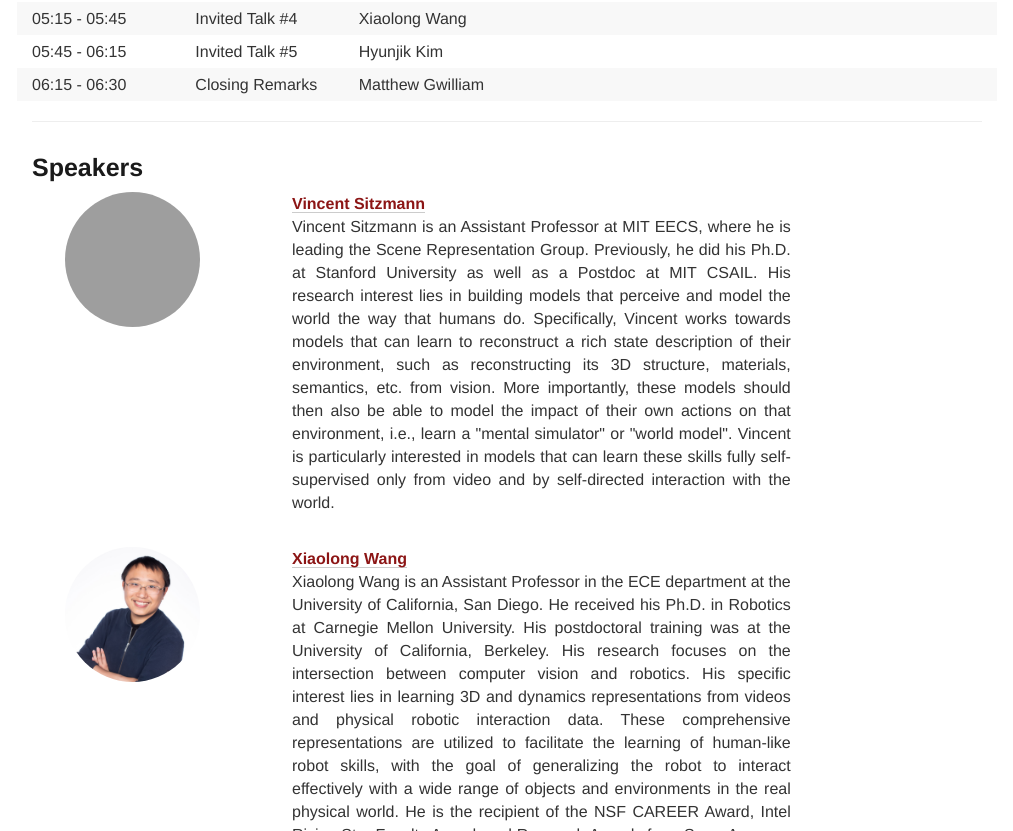
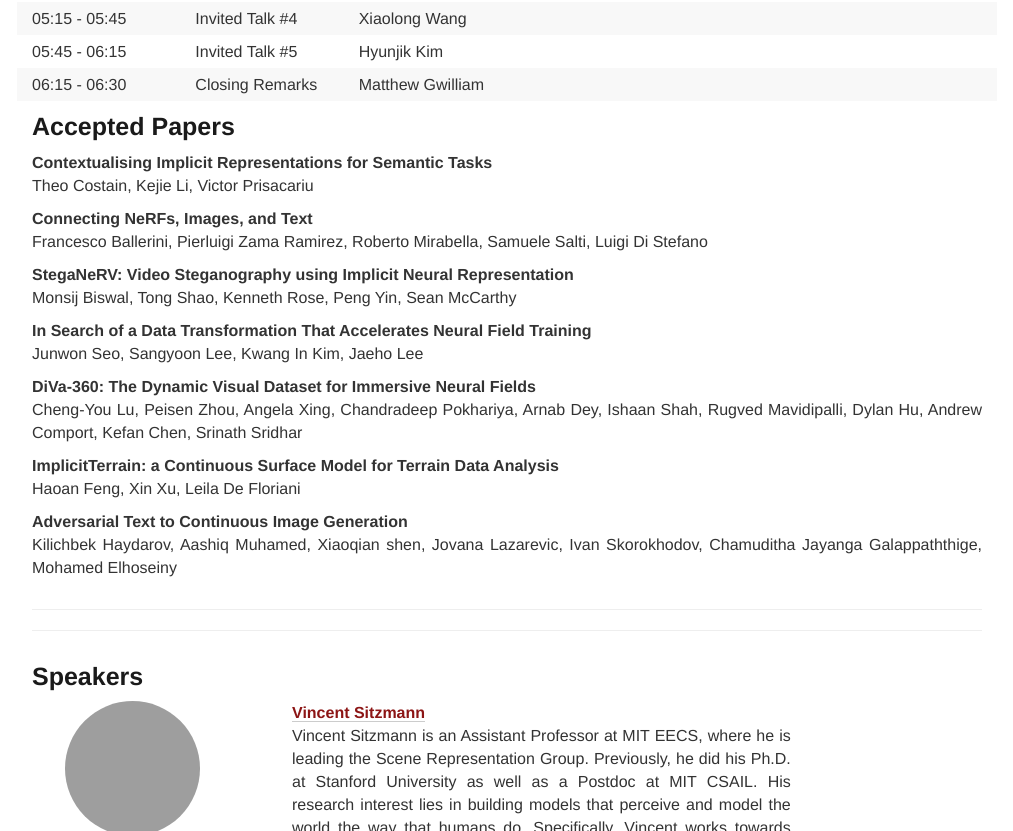
Before and after one commit to inrv/inrv.github.io, a plain HTML site: page index.html in a window 1280 px wide. Shown: the part 2169-3000 px from the top of the page, without its empty margins (133-1146 px from the left). Drawn offline with nearby package versions, Linux system fonts and the light colour scheme; grey boxes are pictures that could not be loaded.

Commit message:
add accepted papers

```diff
--- a/index.html
+++ b/index.html
@@ -390,6 +390,36 @@
         </div>
       </div>
 
+      <!-- Accepted Papers -->
+      <p><a class="anchor" id="accepted"></a></p>
+      <div class="row">
+        <div class="col-xs-12">
+          <h2>Accepted Papers</h2>
+          <p><b>Contextualising Implicit Representations for Semantic Tasks</b><br>
+          Theo Costain, Kejie Li, Victor Prisacariu
+          </p>
+          <p><b>Connecting NeRFs, Images, and Text</b><br>
+          Francesco Ballerini, Pierluigi Zama Ramirez, Roberto Mirabella, Samuele Salti, Luigi Di Stefano
+          </p>
+          <p><b>StegaNeRV: Video Steganography using Implicit Neural Representation</b><br>
+          Monsij Biswal, Tong Shao, Kenneth Rose, Peng Yin, Sean McCarthy
+          </p>
+          <p><b>In Search of a Data Transformation That Accelerates Neural Field Training</b><br>
+          Junwon Seo, Sangyoon Lee, Kwang In Kim, Jaeho Lee
+          </p>
+          <p><b>DiVa-360: The Dynamic Visual Dataset for Immersive Neural Fields</b><br>
+          Cheng-You Lu, Peisen Zhou, Angela Xing, Chandradeep Pokhariya, Arnab Dey, Ishaan Shah, Rugved Mavidipalli, Dylan Hu, Andrew Comport, Kefan Chen, Srinath Sridhar
+          </p>
+          <p><b>ImplicitTerrain: a Continuous Surface Model for Terrain Data Analysis</b><br>
+          Haoan Feng, Xin Xu, Leila De Floriani
+          </p>
+          <p><b>Adversarial Text to Continuous Image Generation</b><br>
+          Kilichbek Haydarov, Aashiq Muhamed, Xiaoqian shen, Jovana Lazarevic, Ivan Skorokhodov, Chamuditha Jayanga Galappaththige, Mohamed Elhoseiny
+        </p>
+        </div>
+      </div>
+
+      <hr />
 
 
       <!--
```
